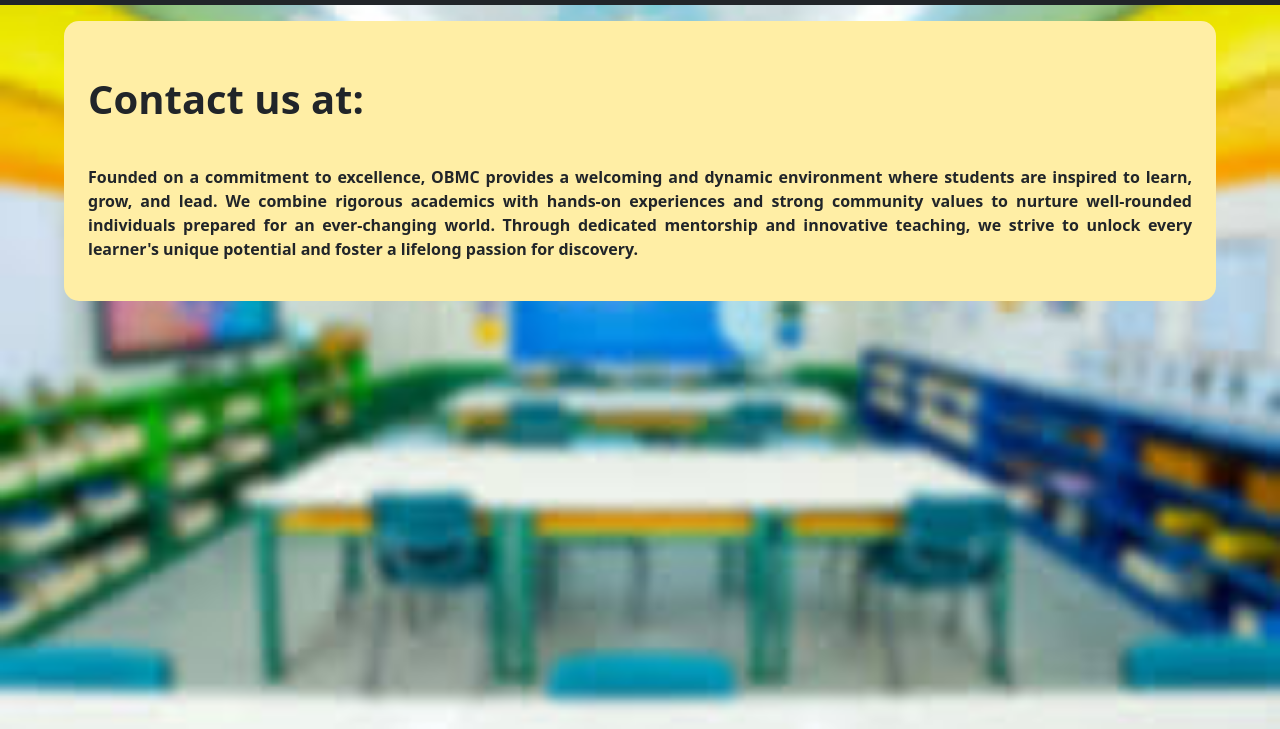
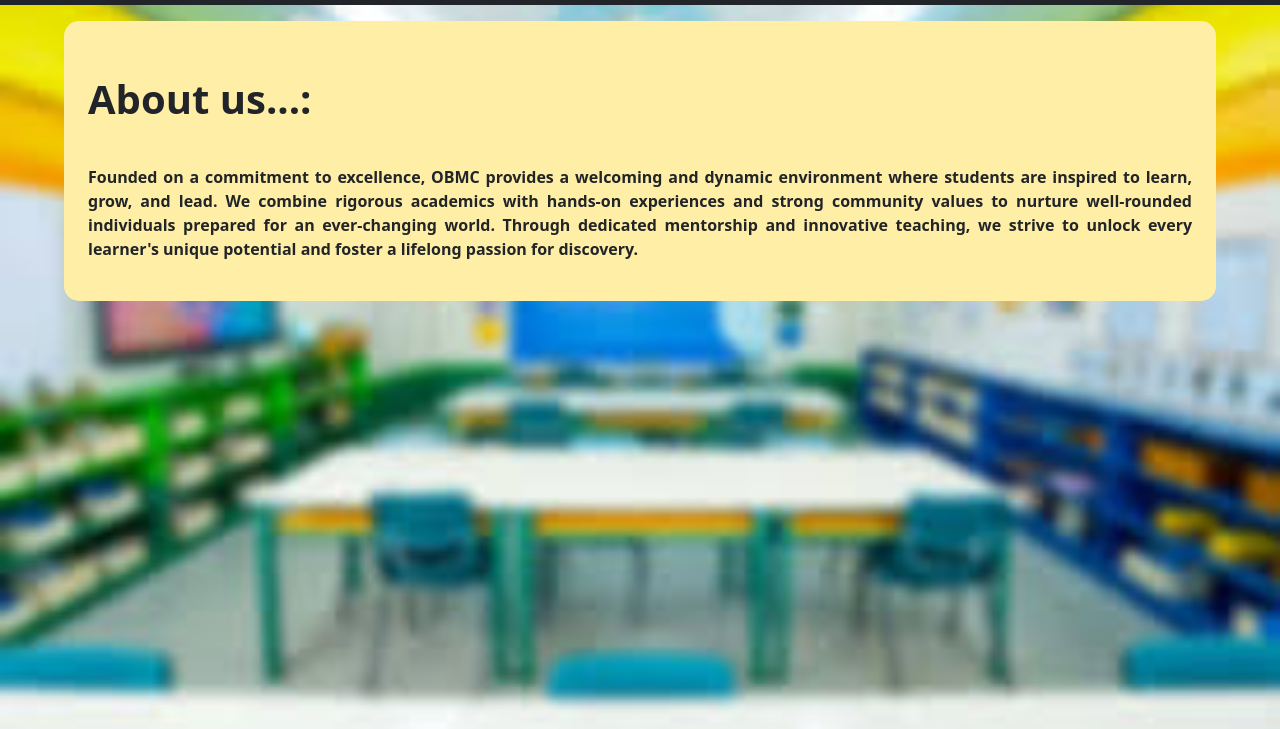
Before and after one commit to SA-9R-Bat0/SA_ICT9Ruby_Q2Drill2_Bato_Jude, a plain HTML site: page about.html in a window 1280 px wide. Shown: the part 71-800 px from the top of the page. Drawn offline with nearby package versions, Linux system fonts and the light colour scheme.

Commit message:
Add files via upload

```diff
--- a/about.html
+++ b/about.html
@@ -68,7 +68,7 @@
             padding:20px;border-radius:15px;width:90%">
 
                 <h1 style="text-align:start;
-                font-weight: bold;padding-top: 30px;">Contact us at:</h1><br>
+                font-weight: bold;padding-top: 30px;">About us...:</h1><br>
 
                 <p style="text-align:justify;
                 font-weight: bold;padding-top: 10px;">Founded on a commitment to excellence, OBMC provides a welcoming and
```
